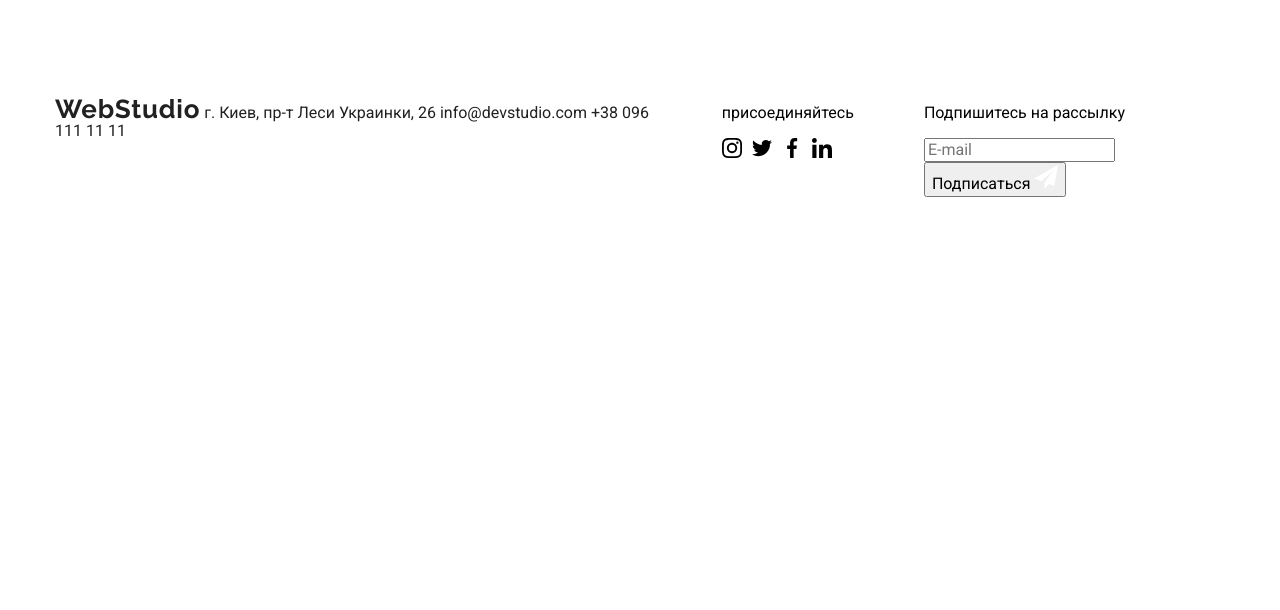
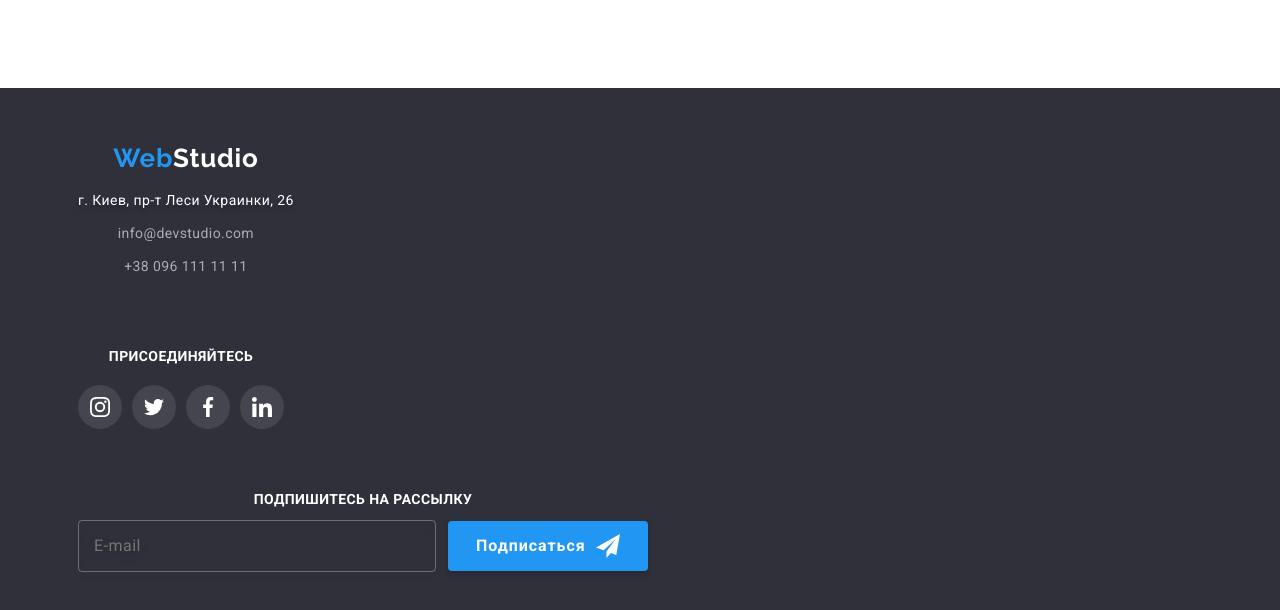
Before and after one commit to NatashaChupryna/goit-markup-hw-08, a plain HTML site: page index.html in a window 1280 px wide. Shown: the part 6047-6657 px from the top of the page. Before the commit the page ends 6244 px from the top, so only its background shows below. Drawn offline with nearby package versions, Linux system fonts and the light colour scheme; files that its build step writes are made by us from their sources.

Commit message:
Update _footer.scss

```diff
--- a/sass/layout/_footer.scss
+++ b/sass/layout/_footer.scss
@@ -1,161 +1,203 @@
-// .footer {
-//   background-color: #2f303a;
-//   padding-top: 60px;
-//   padding-bottom: 60px;
-// }
+.footer {
+  background-color: #2f303a;
+  padding-top: 60px;
+  padding-bottom: 60px;
+}
 
-// .footer-container {
-//   display: flex;
-//   flex-direction: column;
-//   margin-left: 0;
-// }
+.footer-container {
+  display: flex;
+  flex-direction: column;
+  margin-left: 0;
+  margin-bottom: 60px;
 
-// .logo-first-word {color: $accent-color;}
-// .logo-white-word {
-//   color: #ffffff;
-// }
+  @media screen and (min-width: 1200px) {
+    margin-bottom: 0;
+  }
+}
 
-// .adress {
-//   color: #ffffff;
-//   text-shadow: 0px 4px 4px rgba(0, 0, 0, 0.25);
-//   font-style: normal;
-//   font-weight: 400;
-//   font-size: 14px;
-//   line-height: 1.71;
-//   letter-spacing: 0.03em;
-//   margin-top: 20px;
-//   margin-bottom: 9px;
-//   transition: color 250ms cubic-bezier(0.4, 0, 0.2, 1);
+.footer-block {
+  text-align: center;
 
-// &:hover,
-// &:focus {
-//   color: $accent-color;
-// }
-// }
+  @media screen and (min-width: 1200px) {
+    flex-direction: row;
+    display: flex;
+    flex-direction: column;
+    align-items: baseline;
+    gap: 70px;
+  }
+}
 
+.logo-first-word {
+  color: $accent-color;
+}
+.logo-white-word {
+  color: #ffffff;
+}
 
-// .footer-contact-link {
-//   color: rgba(255, 255, 255, 0.6);
-//   font-style: normal;
-//   font-weight: 400;
-//   font-size: 14px;
-//   line-height: 1.71;
-//   letter-spacing: 0.03em;
-//   text-decoration: none;
-//   margin-bottom: 9px;
-//   transition: color 250ms cubic-bezier(0.4, 0, 0.2, 1);
+.adress {
+  color: #ffffff;
+  text-shadow: 0px 4px 4px rgba(0, 0, 0, 0.25);
+  font-style: normal;
+  font-weight: 400;
+  font-size: 14px;
+  line-height: 1.71;
+  letter-spacing: 0.03em;
+  margin-top: 20px;
+  margin-bottom: 9px;
+  transition: color 250ms cubic-bezier(0.4, 0, 0.2, 1);
 
-// &:hover,
-// &:focus {
-//   color: $accent-color;
-// }
+  &:hover,
+  &:focus {
+    color: $accent-color;
+  }
+}
 
+.footer-contact-link {
+  color: rgba(255, 255, 255, 0.6);
+  font-style: normal;
+  font-weight: 400;
+  font-size: 14px;
+  line-height: 1.71;
+  letter-spacing: 0.03em;
+  text-decoration: none;
+  margin-bottom: 9px;
+  transition: color 250ms cubic-bezier(0.4, 0, 0.2, 1);
 
-// &:last-child {
-//   margin-bottom: 0;
-// }
-// }
+  &:hover,
+  &:focus {
+    color: $accent-color;
+  }
 
+  &:last-child {
+    margin-bottom: 0;
+  }
+}
 
-// .footer-title {
-//   font-weight: 700;
-//   font-size: 14px;
-//   line-height: 1.14;
-//   letter-spacing: 0.03em;
-//   text-transform: uppercase;
-//   color: #ffffff;
-//   margin-top: 0;
-//   margin-bottom: 20px;
-// }
-// .social_list{display: flex;
-//   gap: 10px;
-// padding: 0;}
+.footer-title {
+  font-weight: 700;
+  font-size: 14px;
+  line-height: 1.14;
+  letter-spacing: 0.03em;
+  text-transform: uppercase;
+  color: #ffffff;
+  margin-top: 0;
+  margin-bottom: 20px;
+}
+.footer_social_list {
+  display: flex;
+  gap: 10px;
+  padding: 0;
+  justify-content: center;
+  margin-bottom: 60px;
 
-// .footer-social-link {
-//   width: 44px;
-//   height: 44px;
-//   color: #afb1b8;
-//   background: rgba(255, 255, 255, 0.1);
-//   border-radius: 50%;
-//   display: flex;
-//   justify-content: center;
-//   align-items: center;
-//   transition: color 250ms cubic-bezier(0.4, 0, 0.2, 1),
-//     background 250ms cubic-bezier(0.4, 0, 0.2, 1);
+  @media screen and (min-width: 1200px) {
+    justify-content: flex-start;
+    margin-bottom: 0;
+  }
+}
 
-// &:hover,
-// &:focus {
-//   background-color: $accent-color;
-//   color: #ffffff;
-// }
-// }
+.footer-social-link {
+  width: 44px;
+  height: 44px;
+  color: #afb1b8;
+  background: rgba(255, 255, 255, 0.1);
+  border-radius: 50%;
+  display: flex;
+  justify-content: center;
+  align-items: center;
+  transition: color 250ms cubic-bezier(0.4, 0, 0.2, 1),
+    background 250ms cubic-bezier(0.4, 0, 0.2, 1);
 
+  &:hover,
+  &:focus {
+    background-color: $accent-color;
+    color: #ffffff;
+  }
+}
 
+.social-link-svg {
+  fill: white;
 
-// .social-link-svg {
-//   fill: white;
+  .footer-social-link:hover,
+  .footer-social-link:focus & {
+    fill: currentColor;
+  }
+}
 
-// .footer-social-link:hover,
-// .footer-social-link:focus & {
-//   fill: currentColor;
-// }
-// }
+.subscribe-form {
+  @media screen and (min-width: 1200px) {
+    margin-left: 23px;
+  }
+}
 
-// .subscribe-form {
-//   margin-left: 23px;
-// }
-// .subscribe-form-title {
-//   font-weight: 700;
-//   font-size: 14px;
-//   line-height: 1.14px;
-//   letter-spacing: 0.03em;
-//   text-transform: uppercase;
-//   color: #ffffff;
-//   margin: 0;
-//   display: block;
-//   margin-bottom: 20px;
-// }
+.subscribe-form-title {
+  font-weight: 700;
+  font-size: 14px;
+  line-height: 1.14px;
+  letter-spacing: 0.03em;
+  text-transform: uppercase;
+  color: #ffffff;
+  margin: 0;
+  display: block;
+  margin-bottom: 20px;
+}
 
-// .subscribe-form-div {
-//   display: flex;
-//   align-items: baseline;
-//   gap: 12px;
-// }
+.subscribe-form-div {
+    @media screen and (min-width: 1200px){
+  display: flex;
+  align-items: baseline;
+  gap: 12px;
+  }
+}
 
-// .subscribe-form-input {
-//   border: 1px solid rgba(255, 255, 255, 0.3);
-//   filter: drop-shadow(0px 4px 4px rgba(0, 0, 0, 0.15));
-//   border-radius: 4px;
-//   background-color: transparent;
-//   color: rgba(255, 255, 255, 0.6);
-//   font-weight: 400;
-//   font-size: 16px;
-//   line-height: 1.25;
-//   letter-spacing: 0.03em;
-//   padding: 15px;
-//   width: 358px;
-//   display: inline-flex;
-//   outline: none;
-// }
+.subscribe-form-input {
+  border: 1px solid rgba(255, 255, 255, 0.3);
+  filter: drop-shadow(0px 4px 4px rgba(0, 0, 0, 0.15));
+  border-radius: 4px;
+  background-color: transparent;
+  color: rgba(255, 255, 255, 0.6);
+  font-weight: 400;
+  font-size: 16px;
+  line-height: 1.25;
+  letter-spacing: 0.03em;
+  padding: 15px;
+  width: 450px;
+  display: inline-flex;
+  outline: none;
+  margin-bottom: 20px;
 
-// .submit-form-btn {
-//   font-weight: 700;
-//   font-size: 16px;
-//   line-height: 1.88;
-//   display: flex;
-//   align-items: center;
-//   text-align: center;
-//   letter-spacing: 0.06em;
-//   color: #ffffff;
-//   padding: 10px 28px;
-//   background-color: $accent-color;
-//   box-shadow: 0px 4px 4px rgba(0, 0, 0, 0.15);
-//   border-radius: 4px;
-//   border: none;
-//   cursor: pointer;
-//   width: 200px;
-//   height: 50px;
-// }
-// .subscribe-form-svg {
-//   margin-left: 10px;
-// }
+  @media screen and (min-width: 1200px){
+     width: 358px;
+     margin-bottom: 0;
+  }
+}
+
+.submit-form-btn {
+  font-weight: 700;
+  font-size: 16px;
+  line-height: 1.88;
+  display: flex;
+  align-items: center;
+  text-align: center;
+  letter-spacing: 0.06em;
+  color: #ffffff;
+  padding: 10px 28px;
+  background-color: $accent-color;
+  box-shadow: 0px 4px 4px rgba(0, 0, 0, 0.15);
+  border-radius: 4px;
+  border: none;
+  cursor: pointer;
+  width: 200px;
+  height: 50px;
+  margin-right: auto;
+  margin-left: auto;
+
+   @media screen and (min-width: 1200px){
+      margin-right: 0;
+  margin-left: 0;
+  }
+}
+
+.subscribe-form-svg {
+  margin-left: 10px;
+}
```
